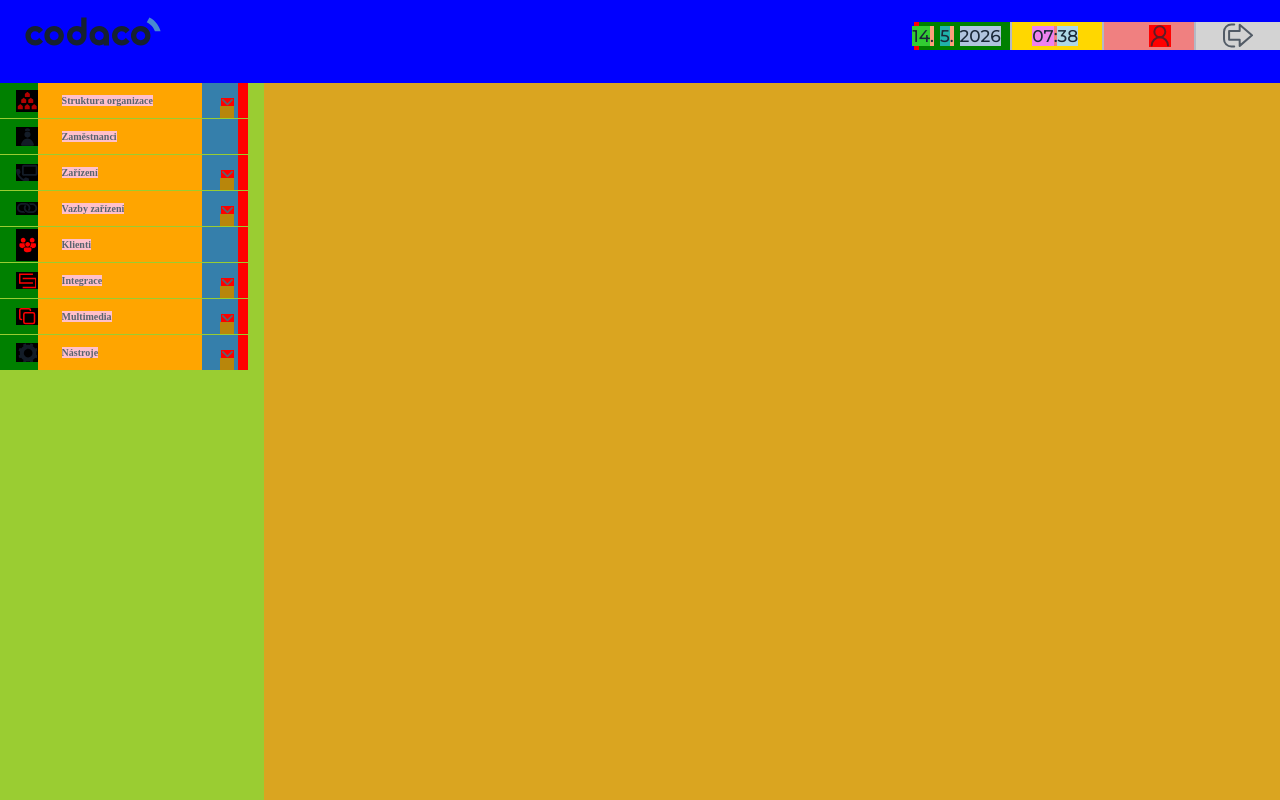
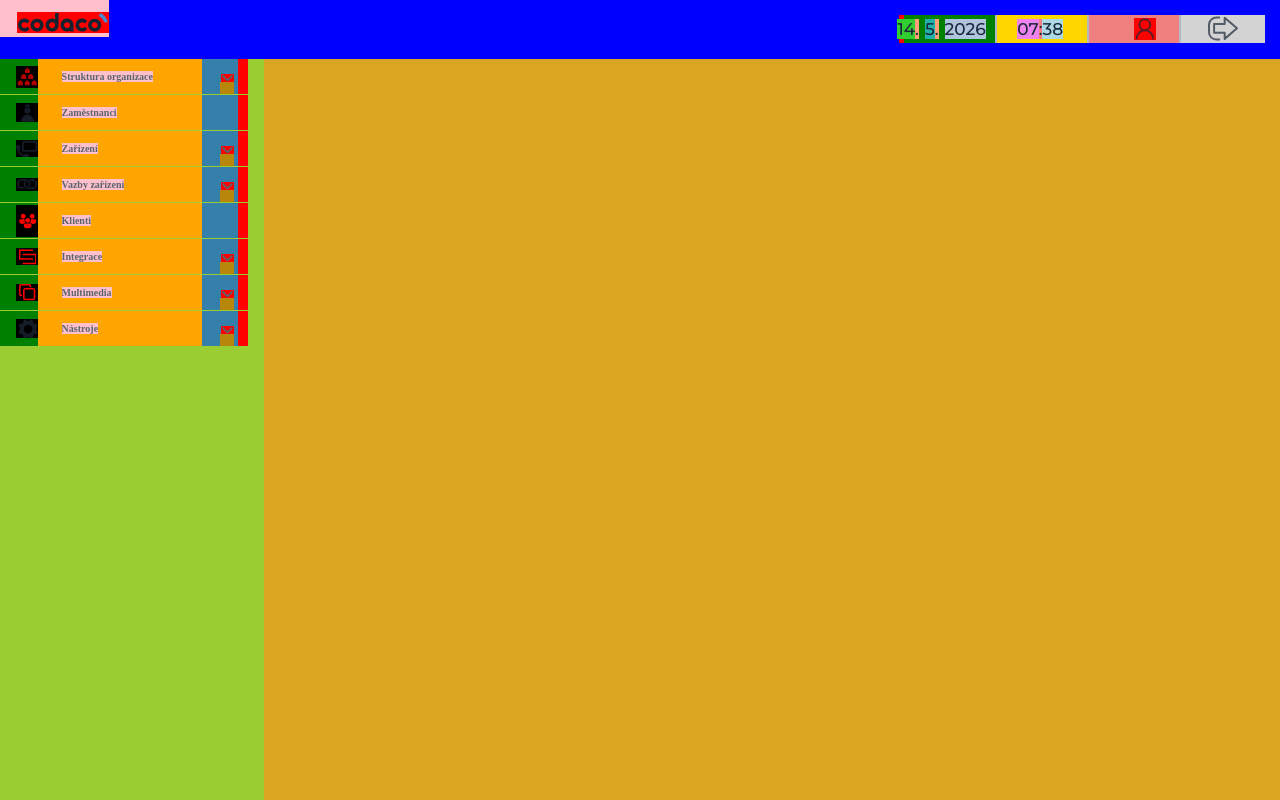
Before and after one commit to MajklKra/D_web, a Flask app: template web/templates/base.html in a window 1280 px wide. Run offline with Flask 3, Linux system fonts and the light colour scheme; the template is opened without the code that fills it, so the values that code supplies are empty; parts of the project's set-up code (start-up, migrations or seed data) failed here and were passed over; some web fonts are replaced.

Commit message:
repository d_web Codaco title made responsive #1

```diff
--- a/web/static/css/base.css
+++ b/web/static/css/base.css
@@ -88,6 +88,20 @@ body
 
 }
 
+#navBar
+{
+  width: 100%;
+  /* height: 72px; */
+
+  /* height: 83px; */
+
+  display: flex;
+  flex-direction: row;
+  justify-content: end;
+  align-items: start;
+  /* padding-top: 22px; */
+}
+
 /* mobil */
 
 @media   (max-width: 319px)
@@ -114,20 +128,6 @@ body
   }
 }
 
-#navBar
-{
-  width: 100%;
-  /* height: 72px; */
-
-  height: 83px;
-
-  display: flex;
-  flex-direction: row;
-  justify-content: end;
-  align-items: start;
-  padding-top: 22px;
-}
-
 /* mobil */
 @media  (min-width: 450px) and (max-width: 575px)
 {
@@ -167,12 +167,36 @@ body
   #navBar
   {
     background-color: green !important;
+    height: 45px;
+    padding: 11px;
   }
 
   #srow0, #srow1, #srow2, #srow3, #srow4, #srow5, #srow6, #srow7, #srow8
   {
-    height: 25px;
-    margin-bottom: 1px;
+    margin-bottom: 4px;
+  }
+
+  #svg1
+  {
+    /* width: 71px;
+    height: auto; */
+
+    background-color: black;
+  }
+
+  #codacoC
+  {
+    background-color: pink;
+
+    position: absolute;
+    left: 0;
+    top: 0;
+
+    padding-left: 12px;
+    padding-top:  8px;
+
+    width: auto;
+    height: auto;
   }
 
 
@@ -190,13 +214,37 @@ body
   #navBar
   {
     background-color: blue !important;
+    height: 59px;
+    padding: 15px;
   }
 
   #srow0, #srow1, #srow2, #srow3, #srow4, #srow5, #srow6, #srow7, #srow8
   {
     height: 35px;
-
     margin-bottom: 1px;
+  }
+
+  #svg1
+  {
+    /* width: 100px; */
+    /* height: auto; */
+
+    background-color: black;
+  }
+
+  #codacoC
+  {
+    background-color: pink;
+
+    position: absolute;
+    left: 0;
+    top: 0;
+
+    padding-left: 17px;
+    padding-top:  12px;
+
+    width: auto;
+    height: auto;
   }
 
 }
@@ -227,14 +275,38 @@ body
   #navBar
   {
     background-color: violet !important;
+    height: 83px;
+    padding-top: 23px;
   }
 
   #srow0, #srow1, #srow2, #srow3, #srow4, #srow5, #srow6, #srow7, #srow8
   {
     height: 44px;
-
-    margin-bottom: 7px;
+    margin-bottom: 6px;
   }
+
+  #svg1
+  {
+
+    /* width: 138px; */
+    /* height: auto; */
+  }
+
+  #codacoC
+  {
+    /* background-color: green; */
+
+    position: absolute;
+    left: 0;
+    top: 0;
+
+    padding-left: 24px;
+    padding-top:  16px;
+
+    width: auto;
+    height: auto;
+  }
+
 
 }
 
@@ -529,10 +601,10 @@ body
   margin-right: 16px;
 }
 
-#codacoC
-{
-
-  /* background-color: green; */
+/* #codacoC
+{
+
+  /* background-color: green;
 
   position: absolute;
   left: 0;
@@ -544,24 +616,27 @@ body
   width: auto;
   height: auto;
 }
+*/
 
 #svg1
 {
 
-  width: 138px;
-  height: auto;
-
-  /* background-color: red; */
-
-}
-
+  width: clamp(71px, calc(71px + (138 - 71) * ((100vw - 992px) / (1920 - 992))), 138px);
+  height: auto;
+
+  background-color: red;
+
+}
+
+
+/*
 .mainOption
 {
-  /* background-color: yellow; */
-
-  display: flex;
-  flex-direction: row;
-  /* justify-content: start; */
+  /* background-color: yellow;
+
+  display: flex;
+  flex-direction: row;
+  /* justify-content: start;
   align-items: center;
 
   width: 94%;
@@ -569,7 +644,7 @@ body
 
   padding: 0px;
 
-  /* position: relative; */
+  /* position: relative;
 
   border-top: 1px solid greenyellow  ;
 
@@ -579,7 +654,7 @@ body
 
 .mainDescription
 {
-  /* width: auto; */
+  /* width: auto;
   width: 210px;
   background-color: pink;
   margin: 0px;
--- a/web/version.py
+++ b/web/version.py
@@ -1,8 +1,8 @@
-__version__ = "1.0.61"
+__version__ = "1.0.65"
 
-# Left-menu responsivní
+# Nadpis Codaco upraven #2
 
 # Jedná se o tuto produkční verzi č. ----
 
 # Vytvořil  Michal Kraninger
-# Datum:    13.5.2026
+# Datum:    14.5.2026
```
Also changed, not shown: documents/commands.md (+2 -0 lines).
